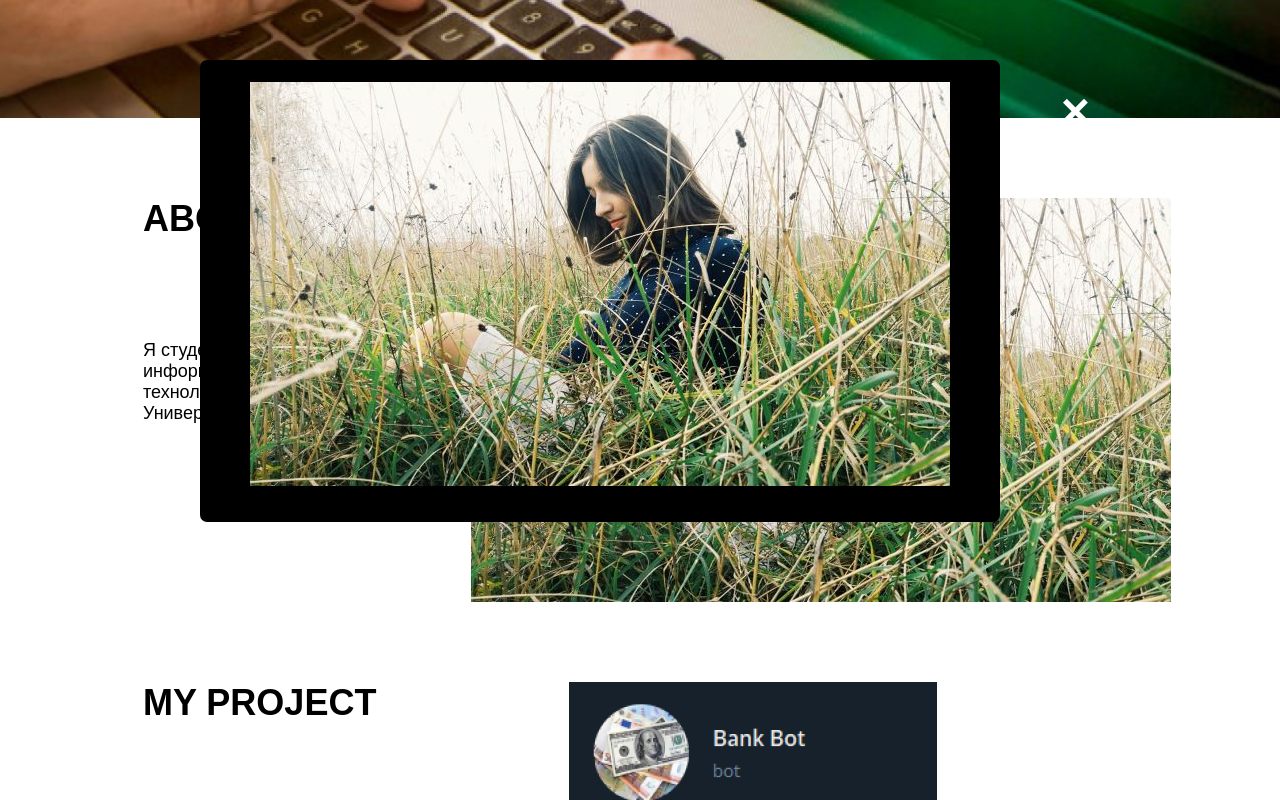
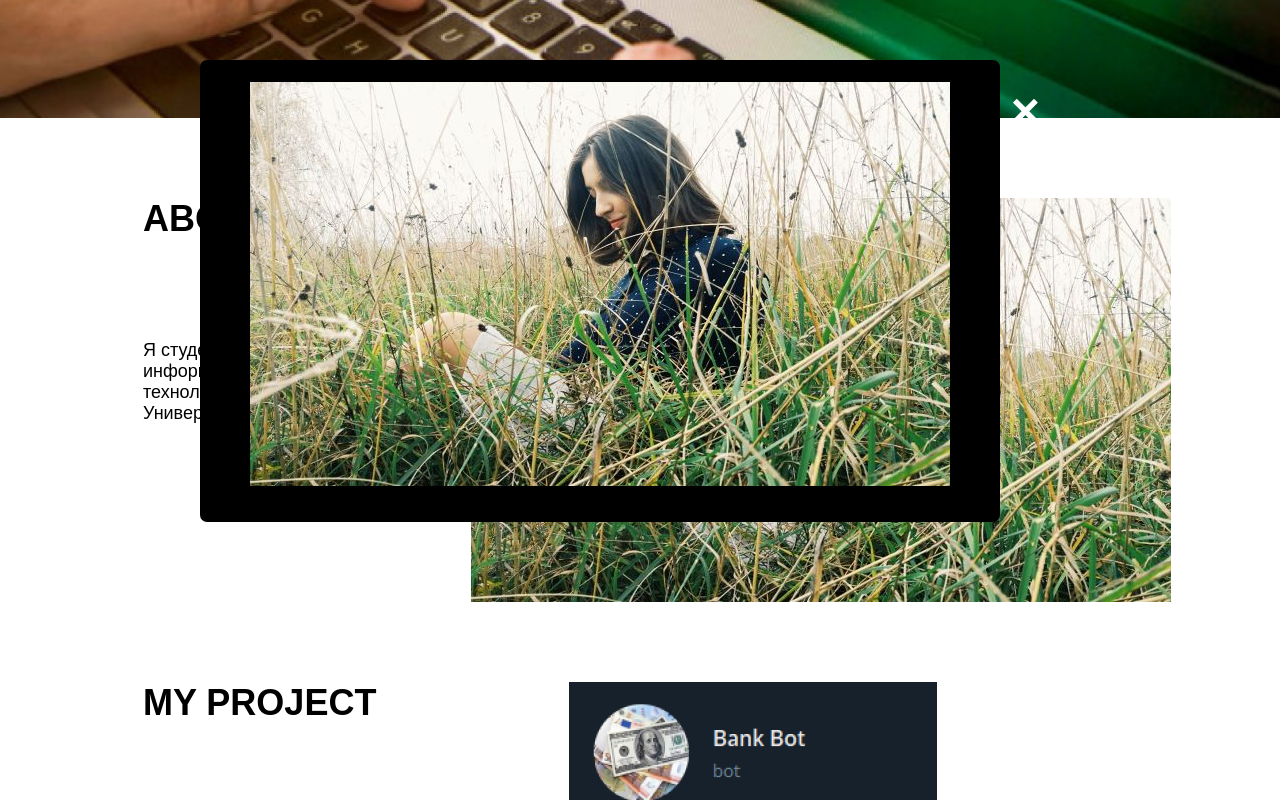
Before and after one commit to sonyanov/WEB_Lab, a plain HTML site: page index.html in a window 1280 px wide. Both pictures are taken after a click on the picture 793 px from the left and 971 px from the top of the page. Shown: the part 571-1371 px from the top of the page. Drawn offline with Linux system fonts and the light colour scheme; a web font is replaced by a local one.

Commit message:
Add files via upload

```diff
--- a/css/main.css
+++ b/css/main.css
@@ -298,7 +298,7 @@ z-index: 2;
 }
 
 .foto_full .close{
-	right: 190px;
+	right: 240px;
 }
 
 .tags{
```
